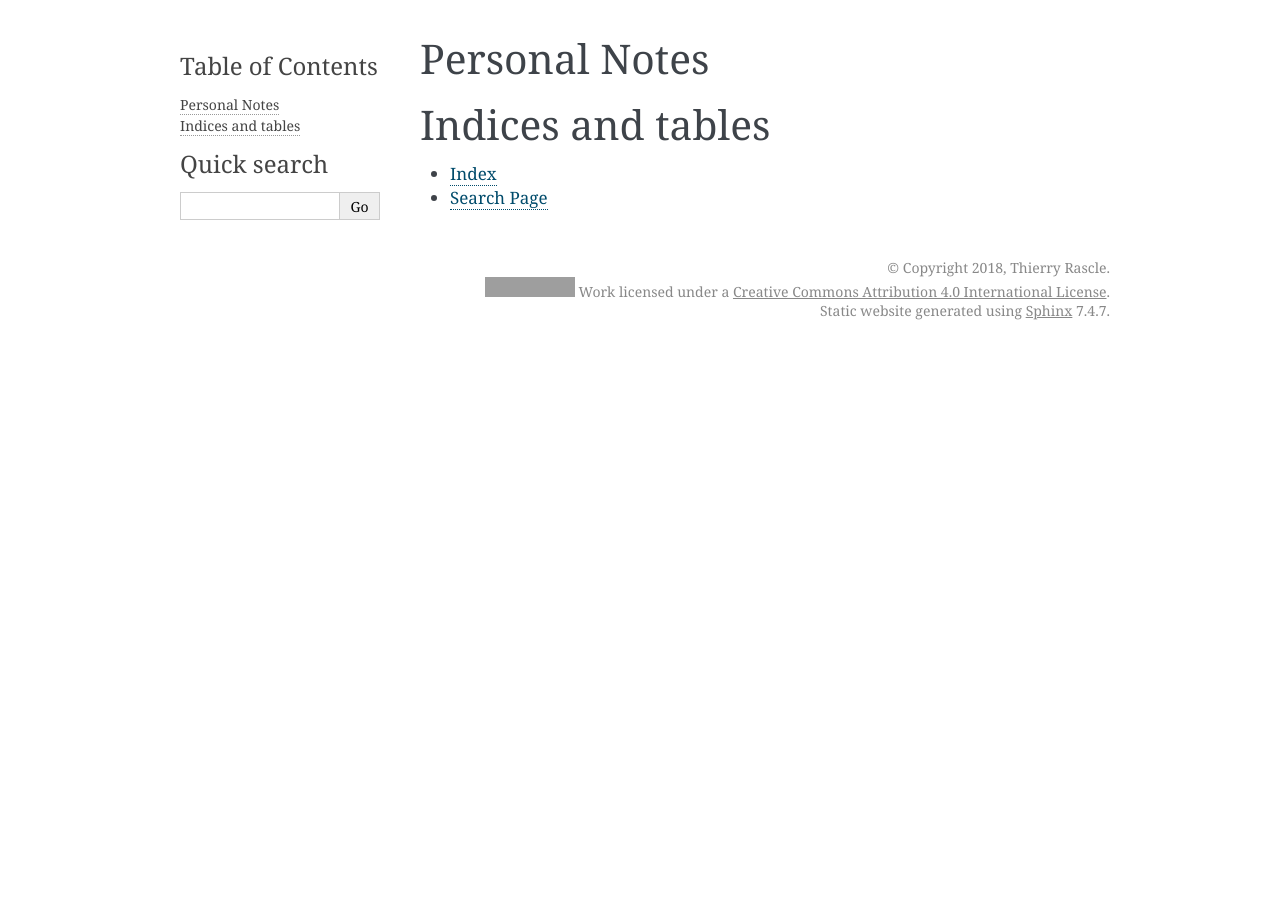
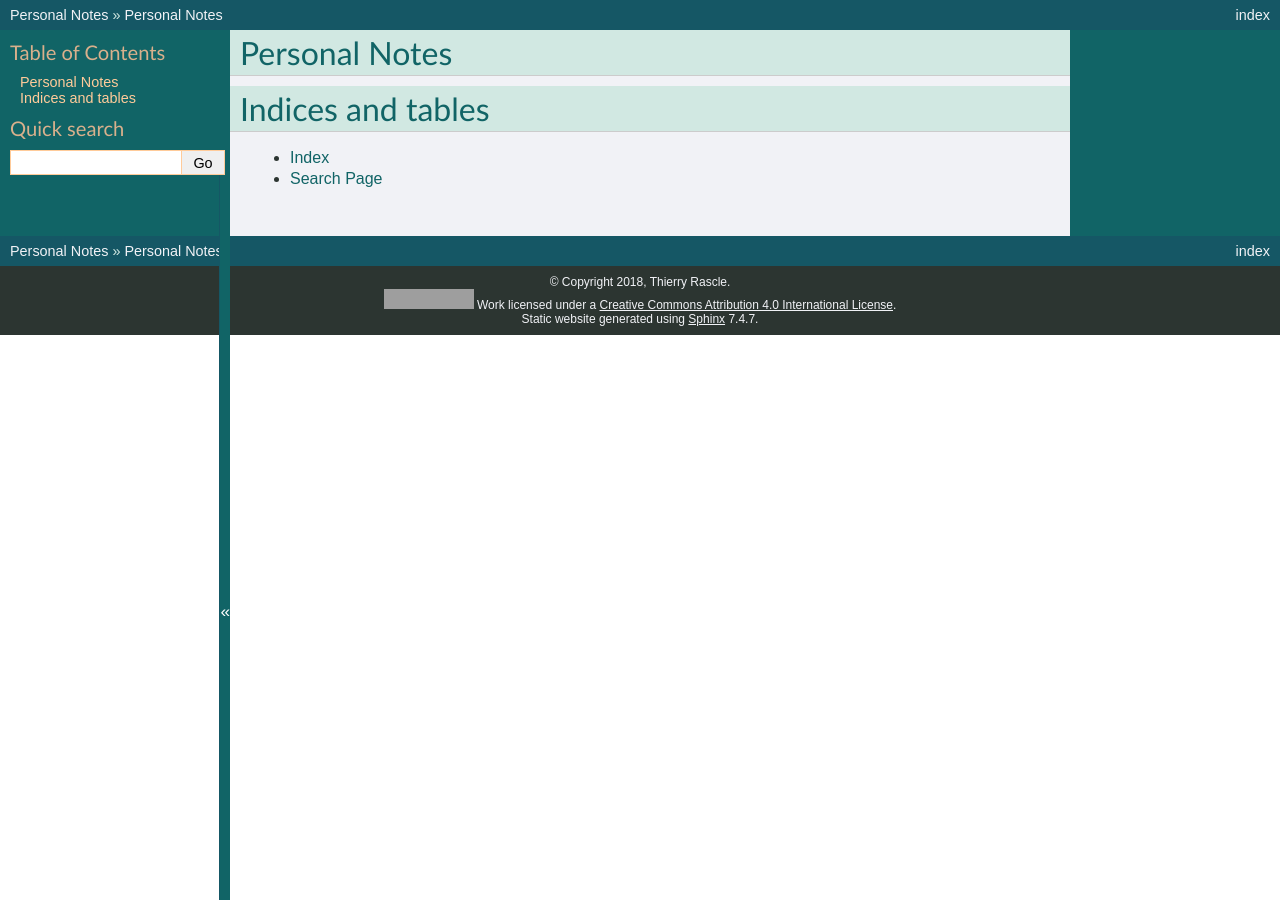
Before and after one commit to thierr26/thierr26_personal_notes_sphinx_sources, a Sphinx documentation site: the page built from source/index.rst, in a window 1280 px wide. Built offline with Sphinx 7.4.7, drawn with Linux system fonts in a browser that asks for light colours; grey boxes are pictures that could not be loaded.

Commit message:
Use classic theme (with options)
* Sticky sidebar.
* Collapsible sidebar.
* Custom colors.

```diff
--- a/source/conf.py
+++ b/source/conf.py
@@ -75,13 +75,33 @@ pygments_style = 'sphinx'
 # The theme to use for HTML and HTML Help pages.  See the documentation for
 # a list of builtin themes.
 #
-html_theme = 'alabaster'
+html_theme = 'classic'
 
 # Theme options are theme-specific and customize the look and feel of a theme
 # further.  For a list of options available for each theme, see the
 # documentation.
 #
-# html_theme_options = {}
+html_theme_options = {
+    "stickysidebar" : True,
+    "collapsiblesidebar" : True,
+    "footerbgcolor" : '#2C3531',
+    "footertextcolor" : '#F1F2F6',
+    "sidebarbgcolor" : '#116466',
+    "sidebarbtncolor" : '#116466',
+    "sidebartextcolor" : '#D9B08C',
+    "sidebarlinkcolor" : '#FFCB9A',
+    "relbarbgcolor" : '#155765',
+    "relbartextcolor" : '#D1E8E2',
+    "relbarlinkcolor" : '#F1F2F6',
+    "bgcolor" : '#F1F2F6',
+    "textcolor" : '#2C3531',
+    "linkcolor" : '#116466',
+    "visitedlinkcolor" : '#155765',
+    "headbgcolor" : '#D1E8E2',
+    "headtextcolor" : '#116466',
+    "codebgcolor" : '#EFD9C1',
+    "codetextcolor" : '#116466'
+}
 
 # Add any paths that contain custom static files (such as style sheets) here,
 # relative to this directory. They are copied after the builtin static files,
```
